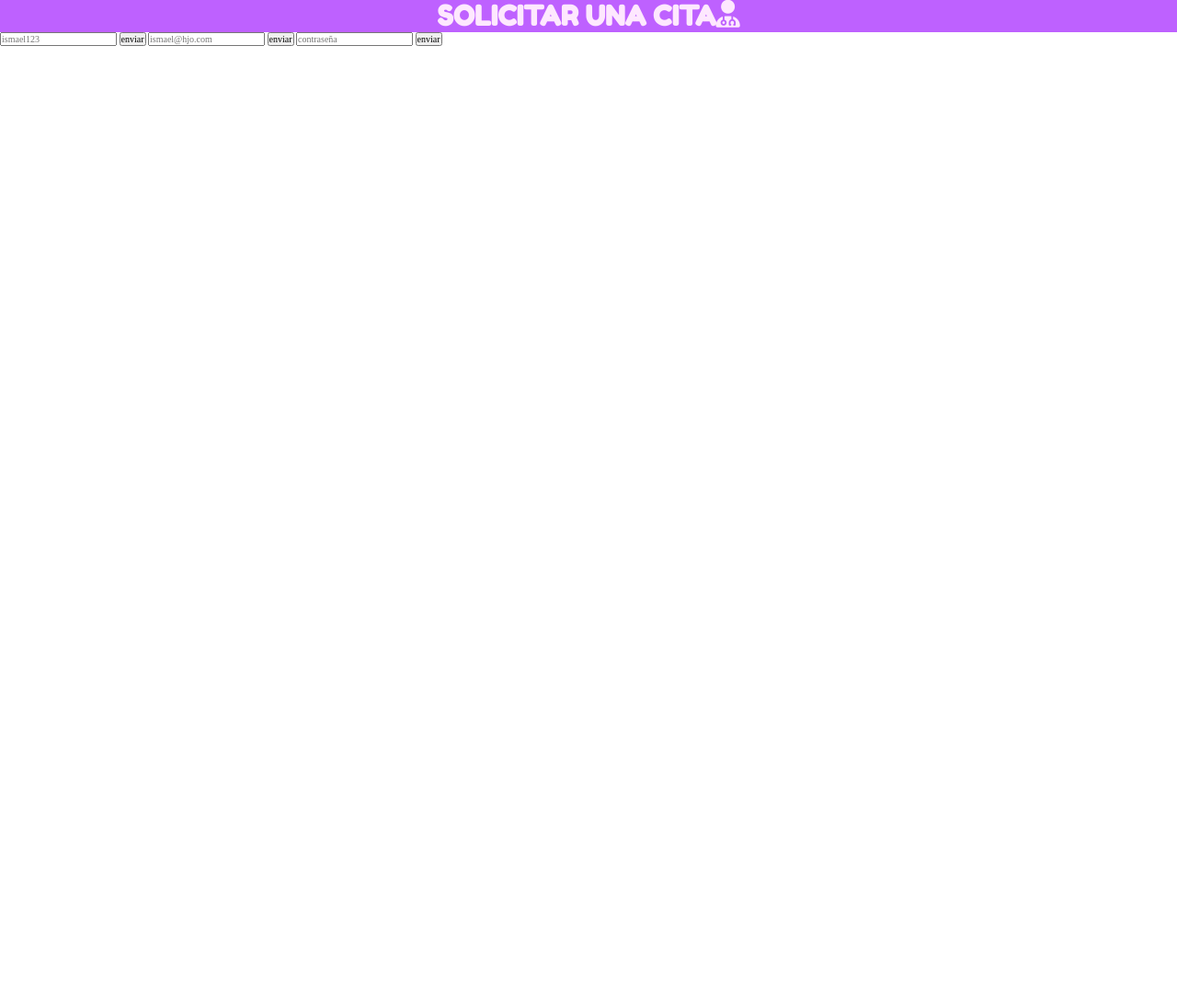
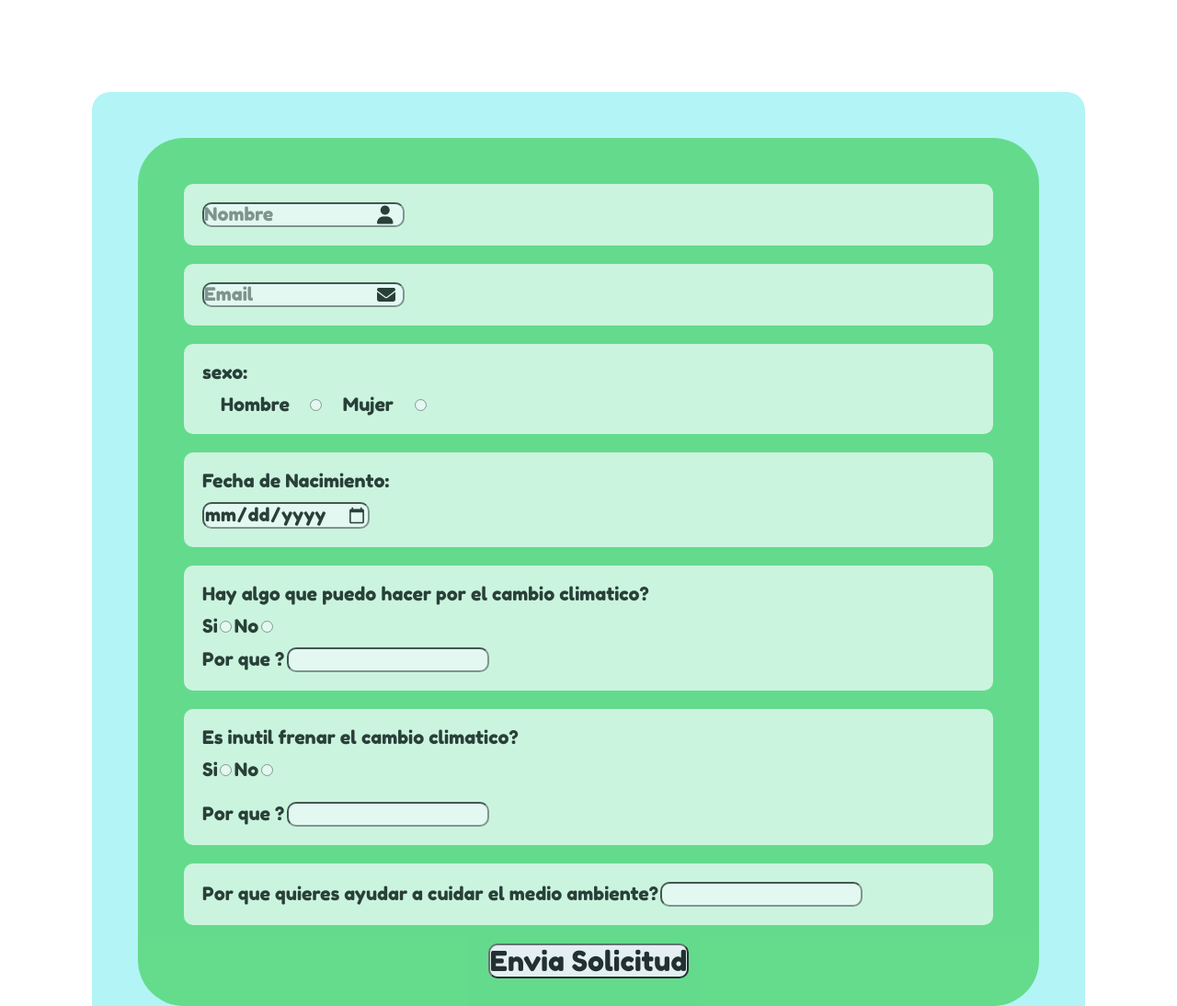
Before and after one commit to ismael-gomez/Formulario, a plain HTML site: page index.html in a window 1280 px wide. Shown: the top 1094 px of the page at 92% size. Before the commit the page ends 800 px from the top, so only its background shows below. Drawn offline with Linux system fonts and the light colour scheme; a web font is replaced by a local one.

Commit message:
Cambio formulario

```diff
--- a/css/style.css
+++ b/css/style.css
@@ -1,10 +1,10 @@
 :root{
     --fuentePrincipal:'Fredoka One', cursive;
     --fuenteSecundaria:'Koulen', cursive;
-    --colorPrincipal:#BE61FF;
-    --colorSecundario:#9327FF;
+    --colorPrincipal:#53BD74;
+    --colorSecundario:#377D4D;
     --colorTercero:#FEE8FE;
-    --colorCuarto:#5712DB;
+    --colorCuarto:#9DD6FC;
 }
 html {
     box-sizing: border-box;
@@ -18,22 +18,94 @@ html {
     padding: 0;
 }
 
-/* Titulo */
 
-.body{
-    color: var(--colorTercero);
-}
-.header__contenido{
-    background-color: var(--colorPrincipal);
+
+/* formulario  */
+.formulario{
+    background-color: #b3f4f6;
     display: flex;
     justify-content: center;
-    color: var(--colorTercero);
+    margin: 10rem 10rem;
+    padding: 5rem 5rem;
+    border-radius: 2rem;
 }
-.header__titulo{
-    text-transform: uppercase;
+.formulario__contenedor {
+    background-color: rgb(81, 214, 114);
+    opacity: .8;
+    width: 100rem;
+    border-radius: 5rem;
+    padding: 3rem;
+}
+
+.tamano{
+    font-size: 2rem;
     font-family: var(--fuentePrincipal);
+}
+.contenedor__nombre{
+    margin: 2rem;
+    padding: 2rem;
+    position: relative;
+    display: flex;
+    align-items: center;
+    background-color: rgba(255, 255, 255, 0.823);
+    opacity: .9;
+    border-radius: 1rem;
+}
+.contenedor__input{
+    border-radius: 1rem;
+
+}
+.dentro{
+    position: absolute;
+    left: 21rem;
+}
+.contenedor__sexo{
+    padding: 2rem;
+    margin: 2rem;
+    background-color: rgba(255, 255, 255, 0.823);
+    opacity: .9;
+    border-radius: 1rem;
+}
+.contenedor__separador{
+    padding: 2rem;
+}
+.contenedor__fecha{
+    padding: 2rem;
+    margin: 2rem;
+    background-color: rgba(255, 255, 255, 0.823);
+    opacity: .9;
+    border-radius: 1rem;
+}
+.contenedor__datos{
+    padding-left: 5rem ;
+}
+.contenedor__pregunta1{
+    padding: 2rem;
+    margin: 2rem;
+    background-color: rgba(255, 255, 255, 0.823);
+    opacity: .9;
+    border-radius: 1rem;
+}
+.contenedor__pregunta2{
+    padding: 2rem;
+    margin: 2rem;
+    background-color: rgba(255, 255, 255, 0.823);
+    opacity: .9;
+    border-radius: 1rem;
+}
+.contenedor__pregunta3{
+    padding: 2rem;
+    margin: 2rem;
+    background-color: rgba(255, 255, 255, 0.823);
+    opacity: .9;
+    border-radius: 1rem;
+}
+.contenedor__boton {
+    display: flex;
+    justify-content: center ;
+}
+
+.boton{
     font-size: 3rem;
+    border-radius: 1rem;
 }
-.header__icono{
-    font-size: 3rem;
-}
--- a/index.html
+++ b/index.html
@@ -4,7 +4,7 @@
     <meta charset="UTF-8">
     <meta http-equiv="X-UA-Compatible" content="IE=edge">
     <meta name="viewport" content="width=device-width, initial-scale=1.0">
-    <title>Cita Nutriologo</title>
+    <title>Solicitud para Ayudar el medio Ambiente</title>
     <!-- Adaptabilidad a caualquier navegador  -->
     <link rel="stylesheet" href="./css/normalize.css">
     <link rel="stylesheet" href="./css/style.css">
@@ -18,24 +18,72 @@
         crossorigin="anonymous" referrerpolicy="no-referrer" />
 </head>
 <body>
-    <header>
-        <div class="header__contenido">
-            <h2 class="header__titulo">Solicitar una cita</h2>
-            <i class="fa-solid fa-user-doctor header__icono"></i>
-        </div>
-    </header>
     <main>
         <section>
-            <div>
-                <form>
-                    <input type="username" placeholder="ismael123">
-                    <input type="submit" value="enviar">
-                    <input type="email" placeholder="ismael@hjo.com">
-                    <input type="submit" value="enviar">
-                    <input type="password" placeholder="contraseña">
-                    <input type="submit" value="enviar">
-                </form>
-            </div>
+            <form class="formulario" >
+                <div class="formulario__contenedor">
+                    <div class="contenedor__nombre">
+                        <i class="fa-solid fa-user tamano dentro"></i>
+                        <input class="contenedor__input tamano" type="text" placeholder="Nombre">
+                    </div>
+                    <div class="contenedor__nombre">
+                        <i class="fa-solid fa-envelope tamano dentro"></i>
+                        <input class=" contenedor__input tamano" type="mail" placeholder="Email">
+                    </div>
+                    <div class="contenedor__sexo">
+                        <label class="contenedor__titulo tamano ">sexo:</label>
+                        <br>
+                        <br>
+                        <label class="contenedor__separador tamano"> Hombre</label>
+                        <input class="tamano" type="radio">
+                        <label class=" contenedor__separador tamano">Mujer</label>
+                        <input class=" tamano" type="radio">
+                    </div>
+                    <div class="contenedor__fecha">
+                        <label class="tamano">Fecha de Nacimiento:</label>
+                        <br>
+                        <br>
+                        <input class="contenedor__input tamano" type="date">
+                    </div>
+
+                    <div class="contenedor__pregunta1">
+                        <label class="tamano"> Hay algo que puedo hacer por el cambio climatico?</label>
+                        <br>
+                        <br>
+                        <label class="tamano">Si</label>
+                        <input class="tamano" type="radio">
+                        <label class="tamano">No</label>
+                        <input class="tamano" type="radio">
+                        <br>
+                        <br>
+                        <label class="tamano">Por que ?</label>
+                        <input class="contenedor__input tamano" type="chckbox">
+                    </div>
+
+                    <div class="contenedor__pregunta2">
+                        <label class="tamano">Es inutil frenar el cambio climatico?</label>
+                        <br>
+                        <br>
+                        <label class="tamano">Si</label>
+                        <input class="tamano" type="radio">
+                        <label class="tamano">No</label>
+                        <input class="tamano" type="radio">
+                        <br>
+                        <br>
+                        <br>
+                        <label class="tamano">Por que ?</label>
+                        <input class=" contenedor__input tamano" type="chckbox">
+                    </div>
+
+                    <div class="contenedor__pregunta3">
+                        <label class="tamano">Por que quieres ayudar a cuidar el medio ambiente?</label>
+                        <input class="contenedor__input tamano" type="chckbox">
+                    </div>
+                    <div class="contenedor__boton">
+                        <input class=" boton tamano" type="submit" value="Envia Solicitud">
+                    </div>
+                </div>
+            </form>
         </section>
     </main>
 </body>
```
Also changed, not shown: img/img1.jpg (added), script.js (added).
